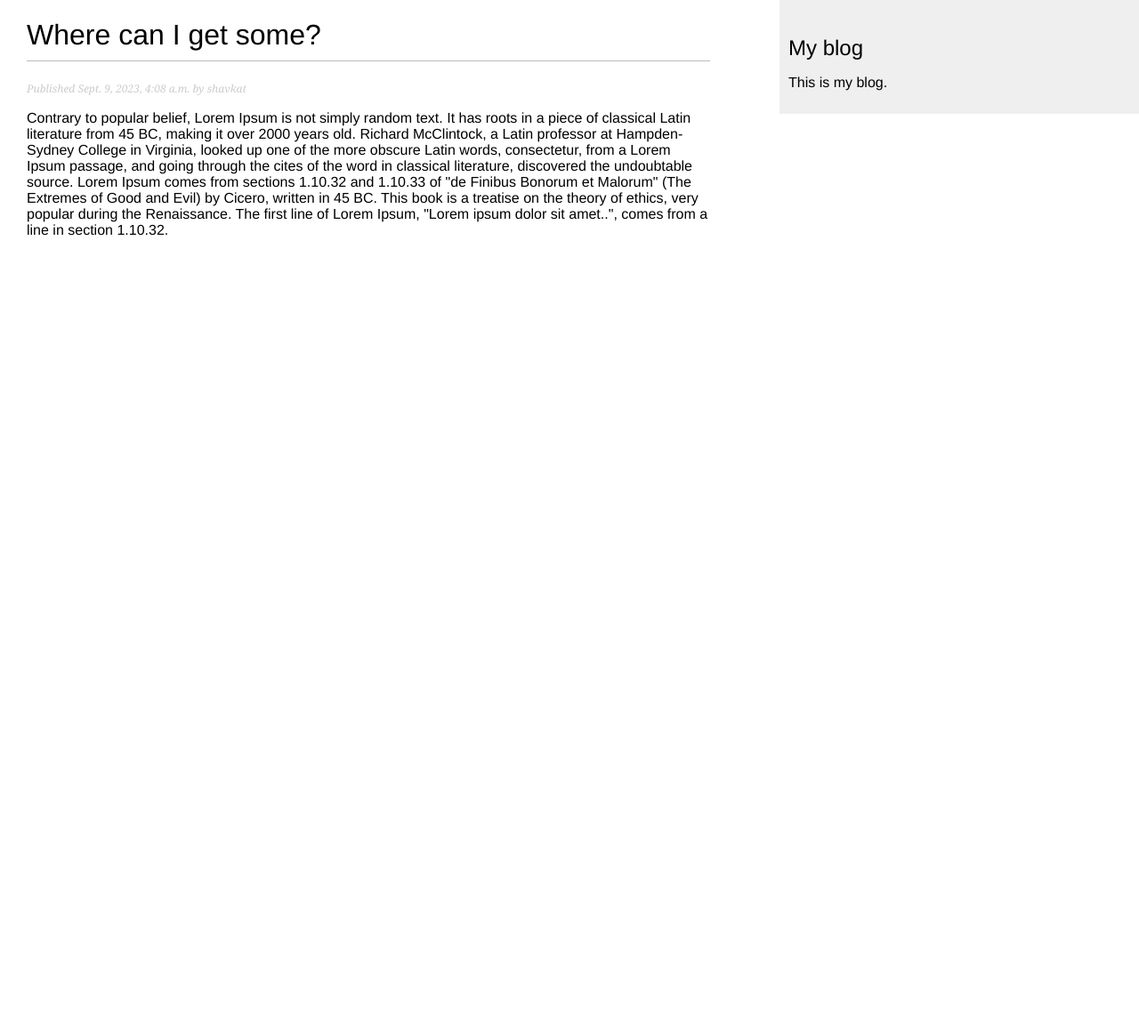
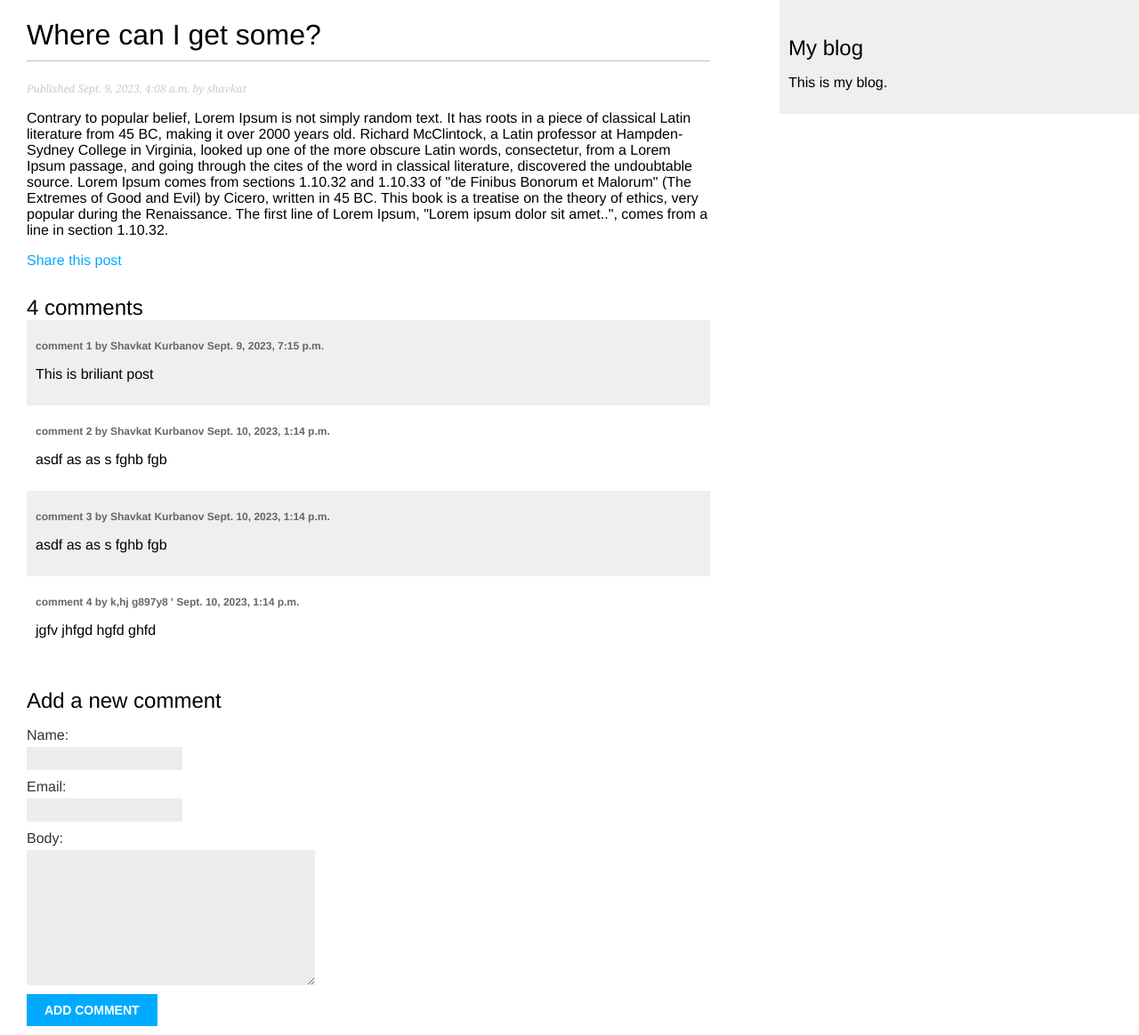
Before and after one commit to Shavkat07/BLogSite, a Django app: a page that uses templates/blog/post/detail.html in a window 1280 px wide. Shown: the whole page at 89% size. Before the commit the page ends 265 px from the top, so only its background shows below. Run offline with Django 4.2, Linux system fonts and the light colour scheme; data comes from the database, SQL or seed files in the repository; both versions use the stored data as it was after the commit.

Commit message:
Система комментариев сделано

```diff
--- a/blog/forms.py
+++ b/blog/forms.py
@@ -1,4 +1,6 @@
 from django import forms
+
+from .models import Comment
 
 
 class EmailPostForm(forms.Form):
@@ -6,4 +8,10 @@ class EmailPostForm(forms.Form):
     email = forms.EmailField()
     to = forms.EmailField()
     comments = forms.CharField(required=False,
-    widget=forms.Textarea)
+                               widget=forms.Textarea)
+
+
+class CommentForm(forms.ModelForm):
+    class Meta:
+        model = Comment
+        fields = ['name', 'email', 'body']
--- a/blog/models.py
+++ b/blog/models.py
@@ -42,3 +42,24 @@ class Post(models.Model):
                              self.publish.month,
                              self.publish.day,
                              self.slug])
+
+
+class Comment(models.Model):
+    post = models.ForeignKey(Post,
+                             on_delete=models.CASCADE,
+                             related_name="comments", )
+    name = models.CharField(max_length=80)
+    email = models.EmailField()
+    body = models.TextField()
+    created = models.DateTimeField(auto_now_add=True)
+    updated = models.DateTimeField(auto_now=True)
+    active = models.BooleanField(default=True)
+
+    class Meta:
+        ordering = ['created']
+        indexes = [
+            models.Index(fields=['created']),
+        ]
+
+    def __str__(self):
+        return f'Comment by {self.name} on {self.post}'
--- a/blog/urls.py
+++ b/blog/urls.py
@@ -7,4 +7,8 @@ urlpatterns = [
     # path('', views.post_list, name='post_list'),
     path('', views.PostListView.as_view(), name='post_list'),
     path('<int:year>/<int:month>/<int:day>/<slug:post>/', views.post_detail, name='post_detail'),
+    path('<int:post_id>/share/',
+         views.post_share, name='post_share'),
+    path('<int:post_id>/comment/',
+         views.post_comment, name='post_comment'),
 ]
--- a/blog/views.py
+++ b/blog/views.py
@@ -1,9 +1,65 @@
-from django.http import Http404
-from django.shortcuts import render, get_object_or_404
-from django.core.paginator import Paginator, EmptyPage, PageNotAnInteger
+from django.shortcuts import render, get_object_or_404, redirect
+from .models import Post, Comment
+from django.core.paginator import Paginator, EmptyPage, \
+    PageNotAnInteger
 from django.views.generic import ListView
+from .forms import EmailPostForm, CommentForm
+from django.core.mail import send_mail
+from django.views.decorators.http import require_POST
 
-from .models import Post
+
+@require_POST
+def post_comment(request, post_id):
+    post = get_object_or_404(Post,
+                             id=post_id,
+                             status=Post.Status.PUBLISHED)
+    comment = None
+    # Комментарий был отправлен
+    form = CommentForm(request.POST)
+    if form.is_valid():
+        # Создать объект класса Comment, не сохраняя его в базе данных
+        comment = form.save(commit=False)  # commit=False - не сохранять в БД
+        # print(comment)
+        # Назначить текущий пост комментарию
+        comment.post = post
+        # Сохранить комментарий в базе данных
+        comment.save()
+    return render(request, 'blog/post/comment.html',
+                  {'post': post,
+                   'form': form,
+                   'comment': comment})
+
+
+def post_share(request, post_id):
+    # Извлечь пост по идентификатору id
+    post = get_object_or_404(Post,
+                             id=post_id,
+                             status=Post.Status.PUBLISHED)
+    sent = False
+
+    if request.method == 'POST':
+        # Форма была передана на обработку
+        form = EmailPostForm(request.POST)
+        if form.is_valid():
+            # Поля формы успешно прошли валидацию
+            cd = form.cleaned_data
+            post_url = request.build_absolute_uri(
+                post.get_absolute_url())
+            subject = f"{cd['name']} recommends you read " \
+                      f"{post.title}"
+            message = f"Read {post.title} at {post_url}\n\n" \
+                      f"{cd['name']}\'s comments: {cd['comments']}"
+            send_mail(subject,
+                      message,
+                      'storeserver065@yandex.com',
+                      [cd['to']])
+            sent = True
+            # ... отправить электронное письмо
+    else:
+        form = EmailPostForm()
+    return render(request, 'blog/post/share.html', {'post': post,
+                                                    'form': form,
+                                                    'sent': sent})
 
 
 class PostListView(ListView):
@@ -16,26 +72,26 @@ class PostListView(ListView):
     template_name = 'blog/post/list.html'
 
 
-def post_list(request):
-    post_list = Post.published.all()
-    # Постраничная разбивка с 3 постами на страницу
-    paginator = Paginator(post_list, 3)
-    page_number = request.GET.get('page', 1)
-    try:
-        posts = paginator.page(page_number)
-    except PageNotAnInteger:
-        # Если page_number не целое число, то
-        # выдать первую страницу
-        posts = paginator.page(1)
-
-    except EmptyPage:
-        # Если page_number находится вне диапазона, то
-        # выдать последнюю страницу
-        posts = paginator.page(paginator.num_pages)
-
-    return render(request,
-                  'blog/post/list.html',
-                  {'posts': posts})
+# def post_list(request):
+#     post_list = Post.published.all()
+#     # Постраничная разбивка с 3 постами на страницу
+#     paginator = Paginator(post_list, 3)
+#     page_number = request.GET.get('page', 1)
+#     try:
+#         posts = paginator.page(page_number)
+#     except PageNotAnInteger:
+#         # Если page_number не целое число, то
+#         # выдать первую страницу
+#         posts = paginator.page(1)
+#
+#     except EmptyPage:
+#         # Если page_number находится вне диапазона, то
+#         # выдать последнюю страницу
+#         posts = paginator.page(paginator.num_pages)
+#
+#     return render(request,
+#                   'blog/post/list.html',
+#                   {'posts': posts})
 
 
 def post_detail(request, year, month, day, post):
@@ -45,5 +101,11 @@ def post_detail(request, year, month, day, post):
                              publish__year=year,
                              publish__month=month,
                              publish__day=day)
+    # Список активных комментариев к этому посту
+    comments = post.comments.filter(active=True)
+    # Форма для комментирования пользователями
+    form = CommentForm()
 
-    return render(request, 'blog/post/detail.html', {'post': post})
+    return render(request, 'blog/post/detail.html', {'post': post,
+                                                     'comments': comments,
+                                                     'form': form})
--- a/templates/blog/post/detail.html
+++ b/templates/blog/post/detail.html
@@ -7,4 +7,28 @@
         Published {{ post.publish }} by {{ post.author }}
     </p>
         {{ post.body|linebreaks }}
+    <p>
+        <a href="{% url 'blog:post_share' post.id %}">
+            Share this post
+        </a>
+    </p>
+    {% with comments.count as total_comments %}
+        <h2>
+
+            {{ total_comments }} comment{{ total_comments|pluralize }}
+        </h2>
+    {% endwith %}
+    {% for comment in comments %}
+        <div class="comment">
+            <p class="info">
+                comment {{ forloop.counter }} by {{ comment.name }}
+                {{ comment.created }}
+            </p>
+
+            {{ comment.body|linebreaks }}
+        </div>
+    {% empty %}
+        <p> There are no comments.</p>
+    {% endfor %}
+    {% include "blog/post/includes/comment_form.html" %}
 {% endblock %}
--- /dev/null
+++ b/templates/blog/post/includes/comment_form.html
@@ -0,0 +1,6 @@
+<h2>Add a new comment</h2>
+    <form action="{% url 'blog:post_comment' post.id %}" method="post">
+        {{ form.as_p }}
+        {% csrf_token %}
+        <p><input type="submit" value="Add comment"></p>
+    </form>
```
Also changed, not shown: blog/admin.py (+8 -1 lines), mysite/settings.py (+7 -0 lines), templates/blog/post/comment.html (added, +11 -0 lines), templates/blog/post/share.html (added, +20 -0 lines), blog/migrations/0004_comment.py (added), db.sqlite3, 1 other file.
